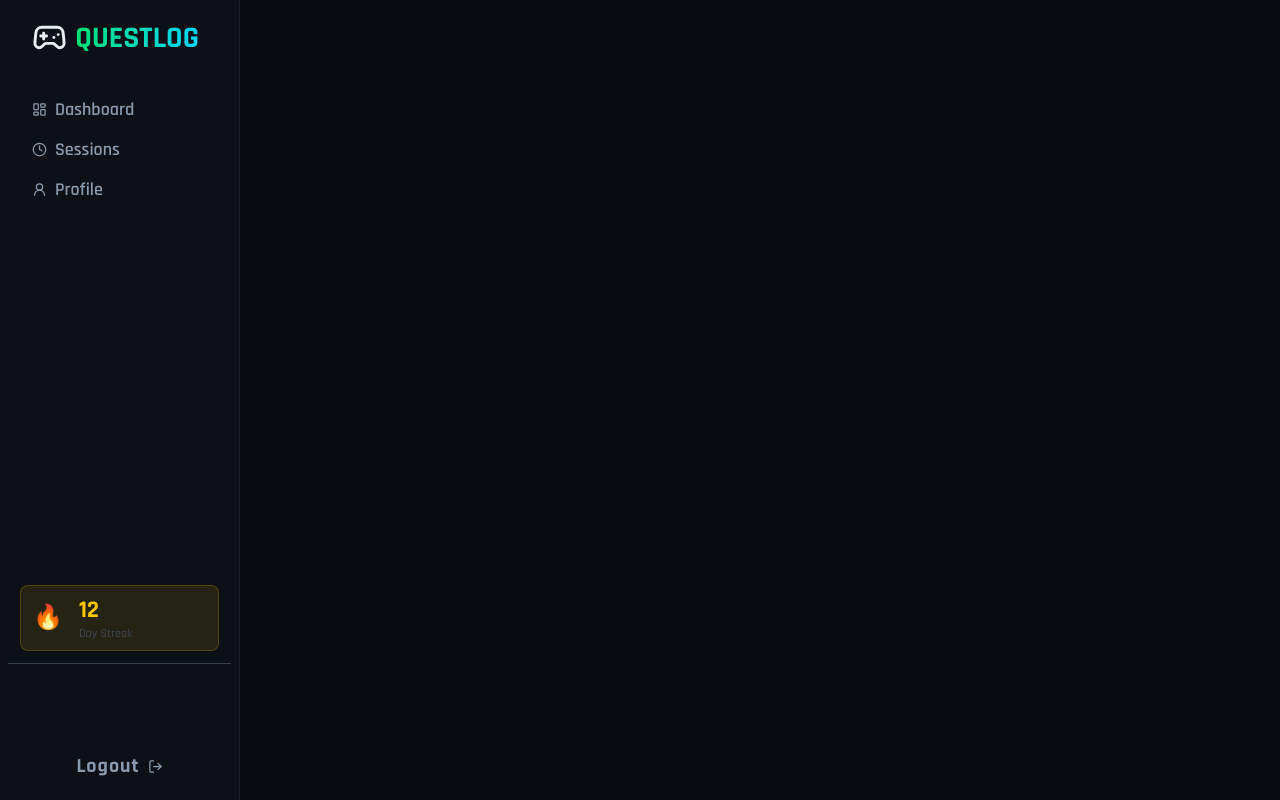
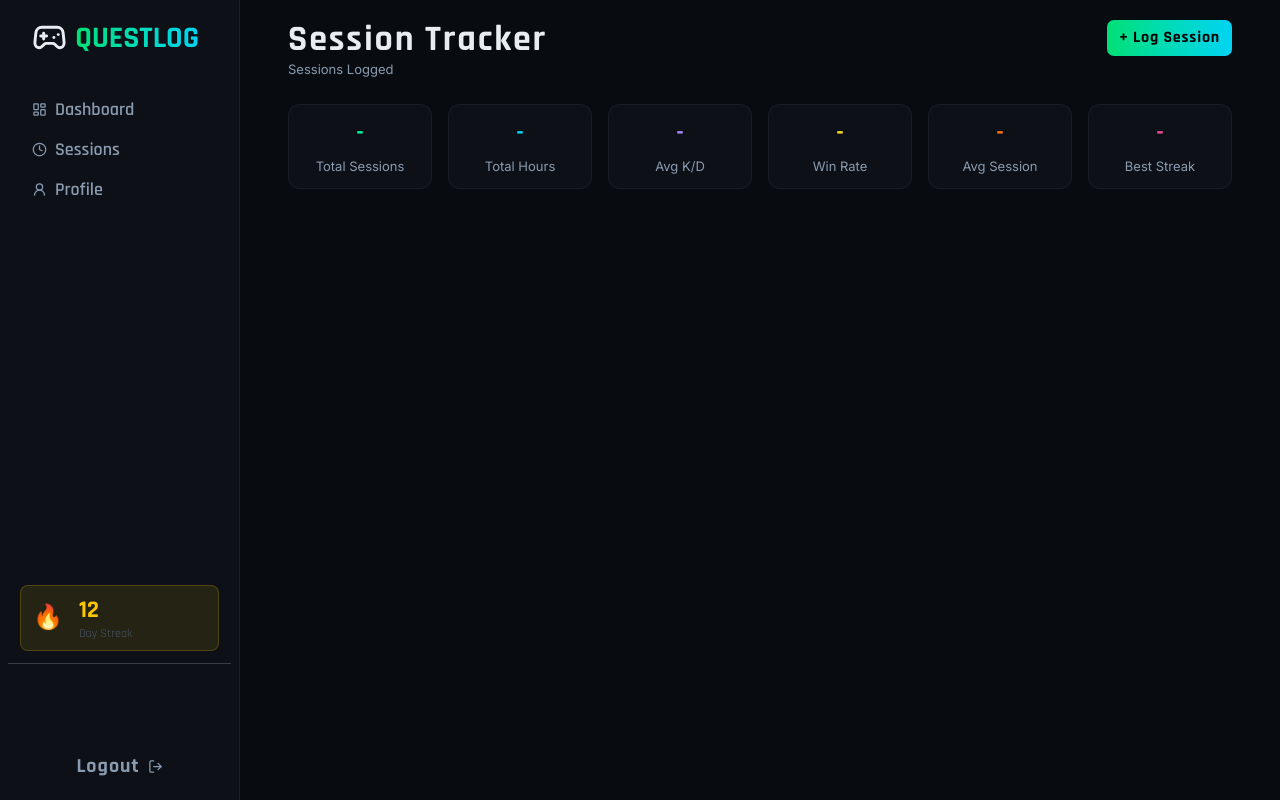
Before and after one commit to rahulg1310/progress-tracker, a React (Vite) app in the folder frontend/: page /sessions in a window 1280 px wide. Built offline with nearby package versions, Linux system fonts and the light colour scheme.

Commit message:
session content card added

```diff
--- a/frontend/src/components/SessionContent.jsx
+++ b/frontend/src/components/SessionContent.jsx
@@ -1,9 +1,23 @@
 import React from 'react'
+import SessionContentCard from './SessionContentCard'
 
-const SessionContent = () => {
+const SessionContent = (props) => {
   return (
-    <div>
-
+    <div className='w-full py-5 px-12 flex flex-col gap-6'>
+      <div className='w-full flex justify-between'>
+        <div className='flex flex-col'>
+            <h1 className='font-bold text-4xl tracking-wider'>Session Tracker</h1>
+            <h4 className='body text-[13px] text-[#8a9bb0]'>{props.session_card.data} Sessions Logged</h4>
+        </div>
+        <div>
+            <button className='font-bold tracking-wider text-black w-full bg-linear-to-r from-green-400 to-cyan-400 rounded-[7px] py-1.5 hover:-translate-y-0.5 hover:opacity-80 transition-all duration-200 px-3'>+ Log Session</button>
+        </div>
+      </div>
+      <div className='flex gap-4'>
+        {props.session_card.map(function(elem,idx){
+            return <SessionContentCard key={idx} data={elem.data} title={elem.title} color={elem.color} />
+        })}
+      </div>
     </div>
   )
 }
--- /dev/null
+++ b/frontend/src/components/SessionContentCard.jsx
@@ -0,0 +1,12 @@
+import React from 'react'
+
+const SessionContentCard = (props) => {
+  return (
+    <div className='bg-[#0d1117] border border-white/5 rounded-xl p-3 flex flex-col flex-1 justify-center items-center gap-2'>
+        <h1 className={`${props.color} font-bold text-2xl`}>{props.data}</h1>
+        <h1 className='body text-[#8a9bb0] text-[13px]'>{props.title}</h1>
+    </div>
+  )
+}
+
+export default SessionContentCard
--- a/frontend/src/pages/Sessions.jsx
+++ b/frontend/src/pages/Sessions.jsx
@@ -4,11 +4,43 @@ import SessionContent from '../components/SessionContent'
 SessionContent
 
 const Sessions = () => {
+  const session_card = [
+    {
+        data : '-',
+        title : 'Total Sessions',
+        color : 'text-[#00f5a0]'
+    },
+    {
+        data : '-',
+        title : 'Total Hours',
+        color : 'text-[#00d9f5]'
+    },
+    {
+        data : '-',
+        title : 'Avg K/D',
+        color : 'text-[#a78bfa]'
+    },
+    {
+        data : '-',
+        title : 'Win Rate',
+        color : 'text-[#f9e020]'
+    },
+    {
+        data : '-',
+        title : 'Avg Session',
+        color : 'text-[#f97316]'
+    },
+    {
+        data : '-',
+        title : 'Best Streak',
+        color : 'text-[#ec4899]'
+    },
+  ]
   return (
     <div className='flex min-h-screen w-full bg-[#080c10]'>
         <Sidebar />
         <div className='flex-1 overflow-y-auto'>
-            <SessionContent />
+            <SessionContent session_card={session_card}/>
         </div>
     </div>
   )
```
